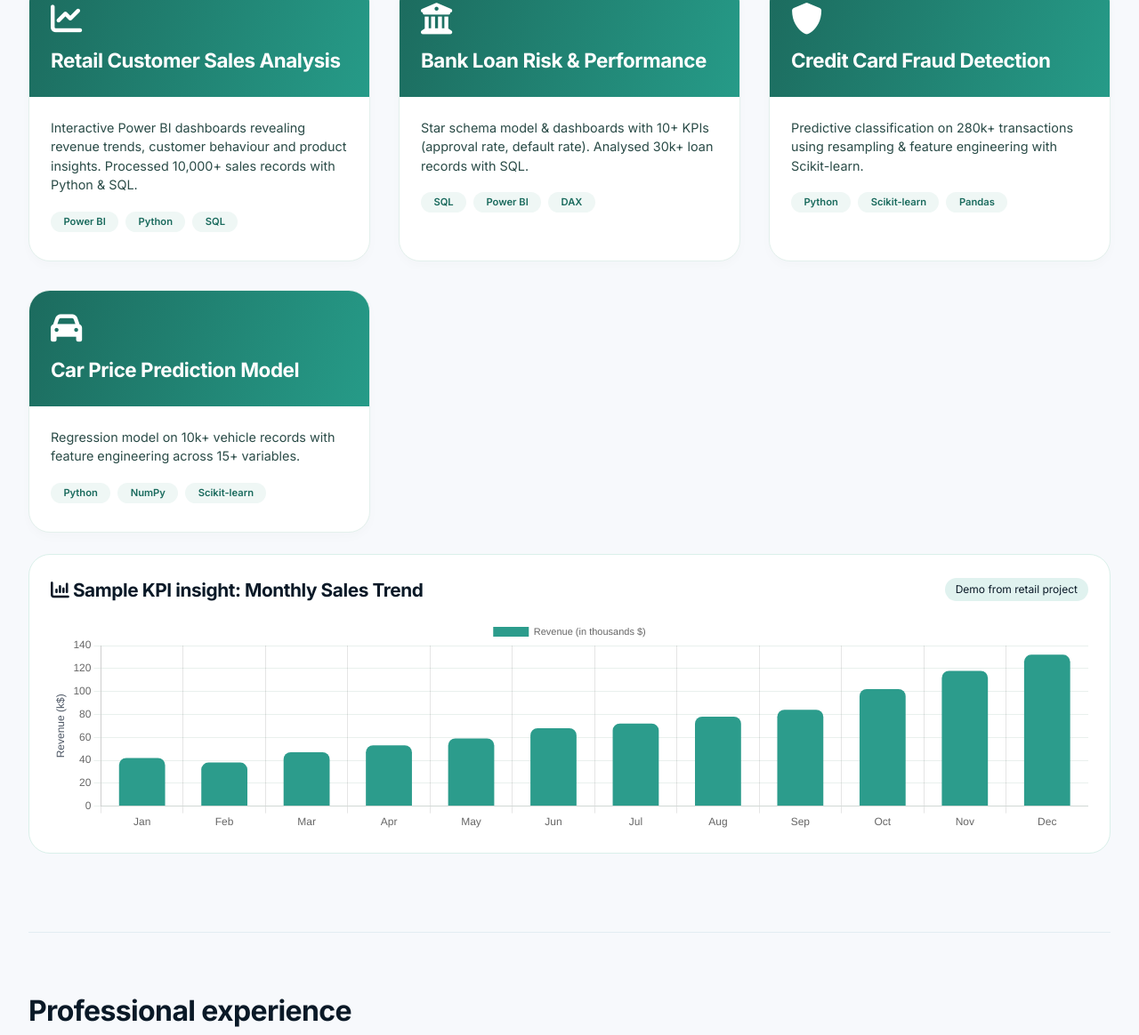
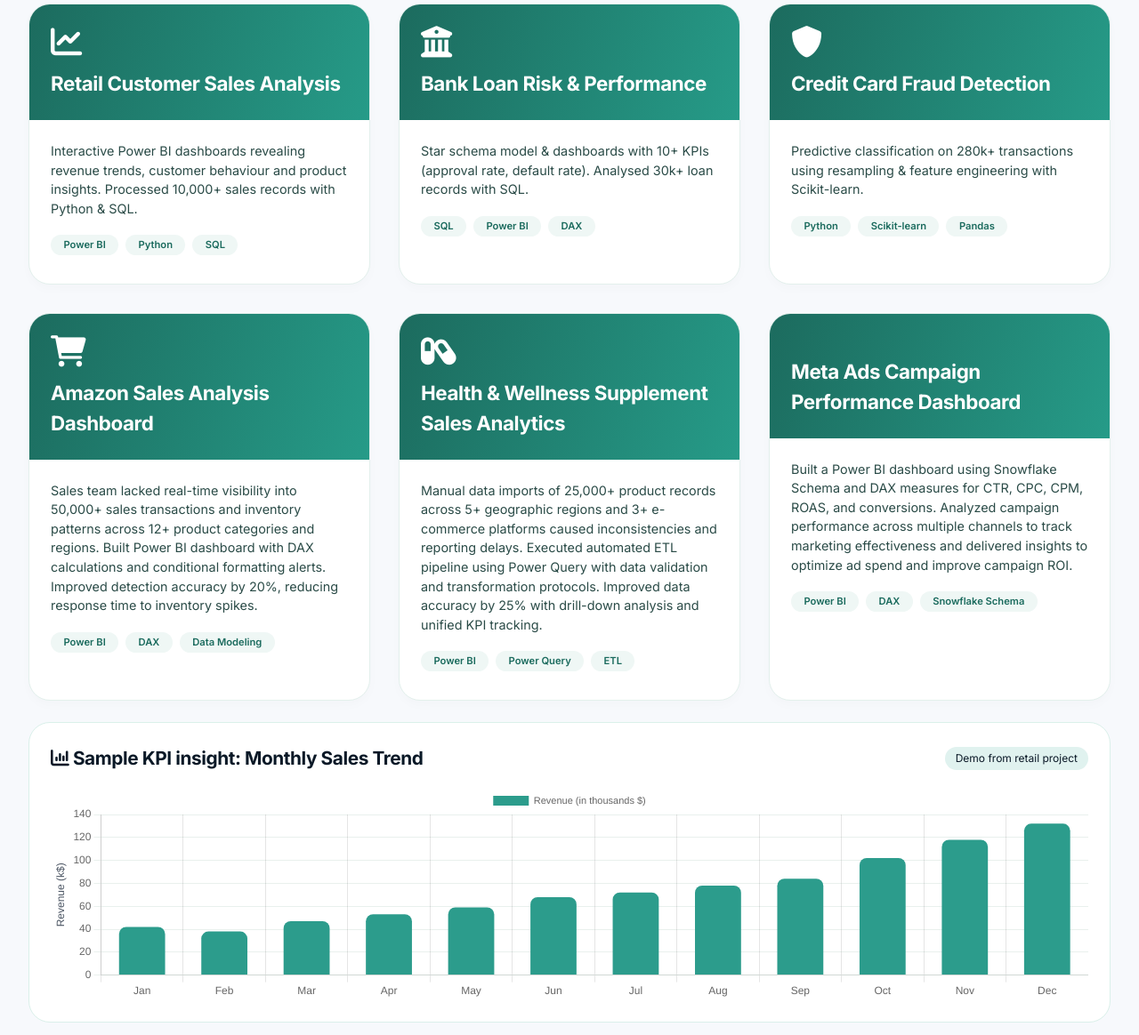
Before and after one commit to Chethan902/portfolio, a plain HTML site: page index.html in a window 1280 px wide. Shown: the part 988-2152 px from the top of the page at 89% size. Drawn offline with nearby package versions, Linux system fonts and the light colour scheme.

```diff
--- a/index.html
+++ b/index.html
@@ -458,7 +458,7 @@
 
 <nav class="navbar">
   <div class="container nav-container">
-    <div class="logo">Chethan<span>Analytics</span></div>
+    <div class="logo">Chethan P <span>Data Analytics</span></div>
     <ul class="nav-links">
       <li><a href="#projects">Projects</a></li>
       <li><a href="#skills">Skills</a></li>
@@ -475,7 +475,7 @@
       <div class="hero-content">
         <div class="hero-badge"><i class="fas fa-chart-line"></i> Data Analytics Engineer</div>
         <h1>Turning complex data into strategic decisions</h1>
-        <p class="hero-desc">Data Analyst with hands-on BI dashboards, SQL optimization, Python analytics, and scalable data modelling. Built 10+ interactive dashboards, processed 280k+ records in fraud detection, and automated reporting workflows.</p>
+        <p class="hero-desc">Data Analyst with hands-on BI dashboards, SQL optimization, Python analytics, and scalable data modelling. Built 10+ interactive dashboards for retail, banking, e-commerce, and marketing domains. Processed 280k+ records in fraud detection, and automated ETL pipelines reducing manual reporting by 25%.</p>
         <div class="btn-group">
           <a href="#projects" class="btn btn-primary"><i class="fas fa-folder-open"></i> Explore Work</a>
           <a href="#contact" class="btn btn-outline"><i class="fas fa-paper-plane"></i> Hire Me</a>
@@ -538,12 +538,32 @@
         </div>
         <div class="project-card">
           <div class="project-header">
-            <i class="fas fa-car"></i>
-            <h3>Car Price Prediction Model</h3>
+            <i class="fas fa-shopping-cart"></i>
+            <h3>Amazon Sales Analysis Dashboard</h3>
           </div>
           <div class="project-body">
-            <p>Regression model on 10k+ vehicle records with feature engineering across 15+ variables.</p>
-            <div><span class="tech-badge">Python</span><span class="tech-badge">NumPy</span><span class="tech-badge">Scikit-learn</span></div>
+            <p>Sales team lacked real-time visibility into 50,000+ sales transactions and inventory patterns across 12+ product categories and regions. Built Power BI dashboard with DAX calculations and conditional formatting alerts. Improved detection accuracy by 20%, reducing response time to inventory spikes.</p>
+            <div><span class="tech-badge">Power BI</span><span class="tech-badge">DAX</span><span class="tech-badge">Data Modeling</span></div>
+          </div>
+        </div>
+        <div class="project-card">
+          <div class="project-header">
+            <i class="fas fa-capsules"></i>
+            <h3>Health & Wellness Supplement Sales Analytics</h3>
+          </div>
+          <div class="project-body">
+            <p>Manual data imports of 25,000+ product records across 5+ geographic regions and 3+ e-commerce platforms caused inconsistencies and reporting delays. Executed automated ETL pipeline using Power Query with data validation and transformation protocols. Improved data accuracy by 25% with drill-down analysis and unified KPI tracking.</p>
+            <div><span class="tech-badge">Power BI</span><span class="tech-badge">Power Query</span><span class="tech-badge">ETL</span></div>
+          </div>
+        </div>
+        <div class="project-card">
+          <div class="project-header">
+            <i class="fas fa-ads"></i>
+            <h3>Meta Ads Campaign Performance Dashboard</h3>
+          </div>
+          <div class="project-body">
+            <p>Built a Power BI dashboard using Snowflake Schema and DAX measures for CTR, CPC, CPM, ROAS, and conversions. Analyzed campaign performance across multiple channels to track marketing effectiveness and delivered insights to optimize ad spend and improve campaign ROI.</p>
+            <div><span class="tech-badge">Power BI</span><span class="tech-badge">DAX</span><span class="tech-badge">Snowflake Schema</span></div>
           </div>
         </div>
       </div>
@@ -641,7 +661,7 @@
   </div>
 
   <footer>
-    <p><i class="fas fa-chart-line"></i> Chethan — Data-driven portfolio • 10+ dashboards & 280k+ records analyzed</p>
+    <p><i class="fas fa-chart-line"></i> Chethan — Data-driven portfolio • 10+ dashboards & 50k+ to 280k+ records analyzed</p>
     <p style="margin-top: 8px;">© 2026 — Certified Data Analyst | SQL | Power BI | Python</p>
   </footer>
 </main>
```
